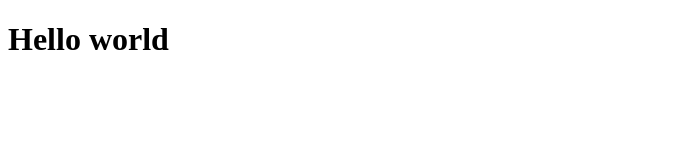
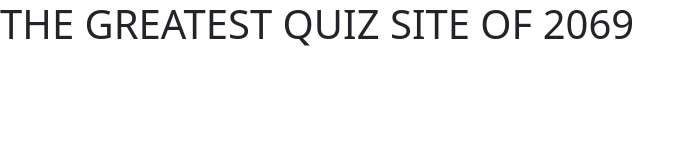
Before and after one commit to Moondip-Konwar/The-Quiz-Web, a website: page public/index.html in a window 1280 px wide. Shown: the whole page, without its empty margins (0-695 px from the left). Drawn offline with nearby package versions, Linux system fonts and the light colour scheme.

Commit message:
Added Bootstrap

```diff
--- a/package.json
+++ b/package.json
@@ -18,6 +18,7 @@
   },
   "homepage": "https://github.com/Moondip-Konwar/The-Quiz-Web#readme",
   "dependencies": {
+    "bootstrap": "^5.3.7",
     "express": "^5.1.0"
   }
 }
--- a/public/index.html
+++ b/public/index.html
@@ -4,8 +4,10 @@
     <meta charset="UTF-8">
     <meta name="viewport" content="width=device-width, initial-scale=1.0">
     <title>Quiz App</title>
+    <link rel="stylesheet" href="/node_modules/bootstrap/dist/css/bootstrap.css" onerror="this.onerror=null; this.href='https://cdn.jsdelivr.net/npm/bootstrap@5.3.3/dist/css/bootstrap.css'">
+    <link rel="stylesheet" href="css/style.css">
 </head>
 <body>
-    <h1>Hello world</h1>
+    <h1>THE GREATEST QUIZ SITE OF 2069</h1>
 </body>
 </html>
```
Also changed, not shown: public/css/style.css (added), 1 other file.
